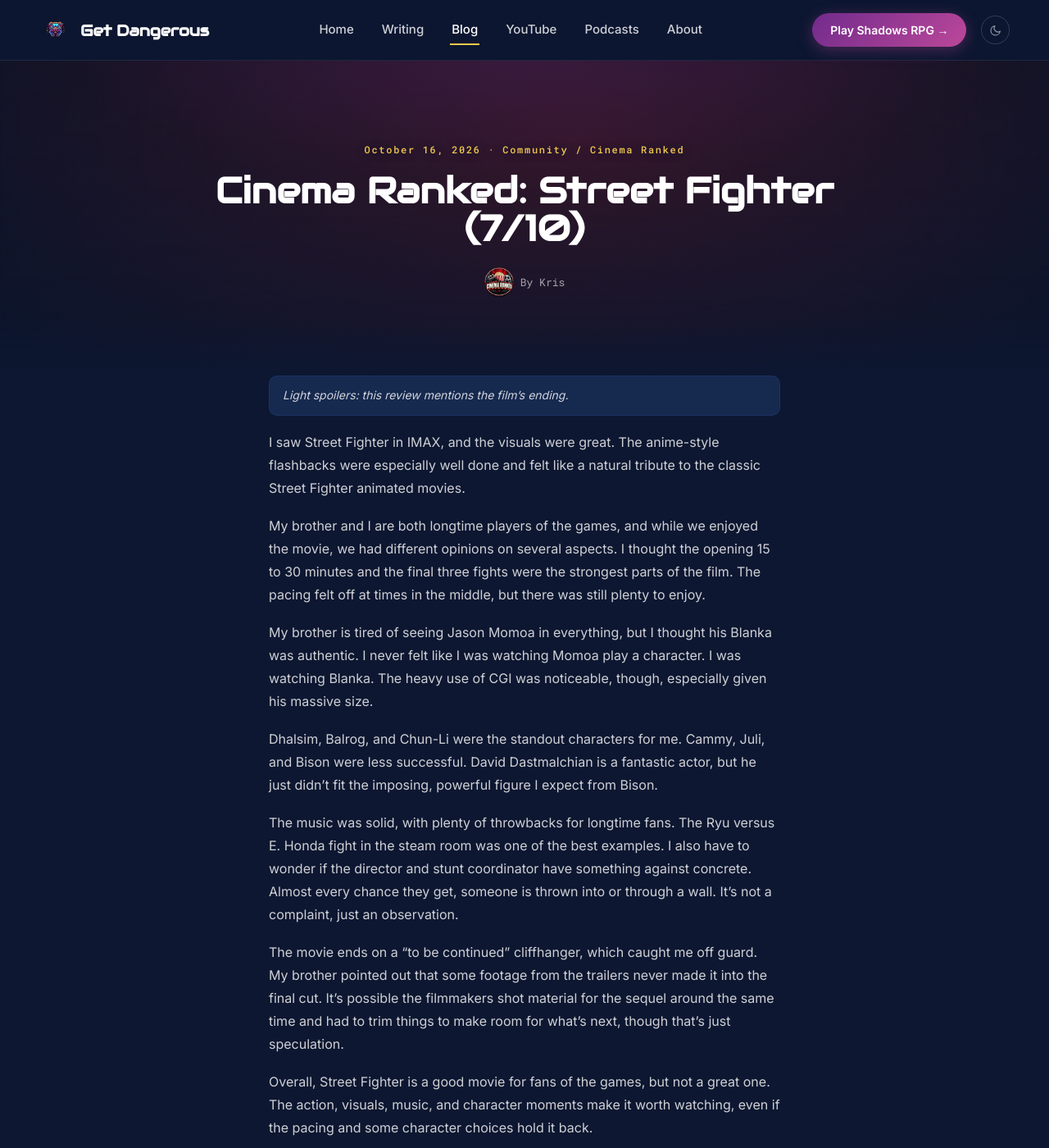
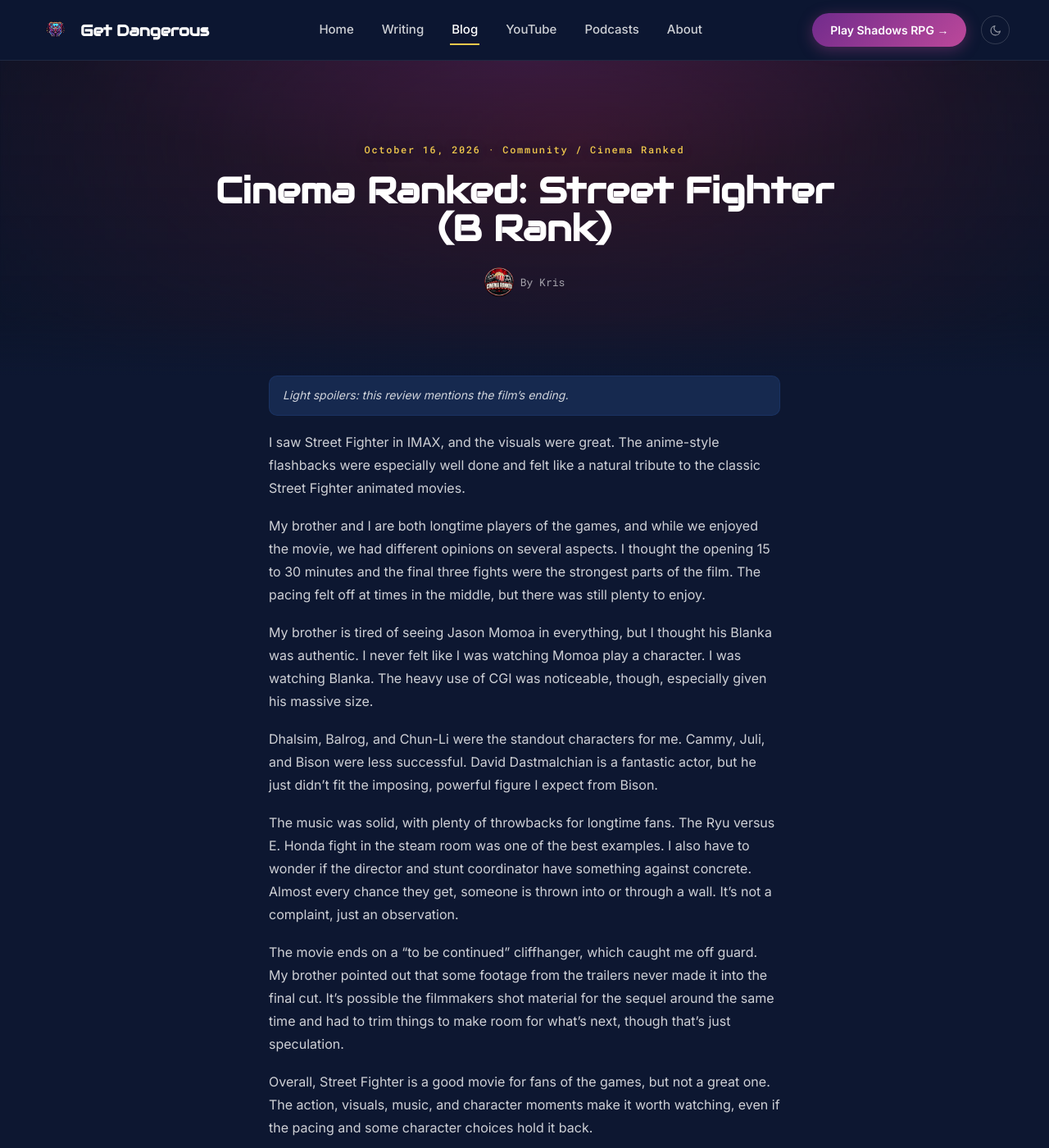
Before and after one commit to kazamuki/GetDangerousGames-Site, a Jekyll site: the page built from _posts/2026-10-16-cinema-ranked-street-fighter.md, in a window 1280 px wide and 1400 px high. Shown: the whole window at 82% size. Built offline with Jekyll 4.4.1, drawn with Linux system fonts in a browser that asks for light colours; some of the changed text lies outside the part shown.

Commit message:
Cinema Ranked: switch Street Fighter review from 7/10 to B rank (#34)
Co-authored-by: Claude Sonnet 5.5 <noreply@anthropic.com>

```diff
--- a/_posts/2026-10-16-cinema-ranked-street-fighter.md
+++ b/_posts/2026-10-16-cinema-ranked-street-fighter.md
@@ -1,12 +1,12 @@
 ---
-title: "Cinema Ranked: Street Fighter (7/10)"
+title: "Cinema Ranked: Street Fighter (B Rank)"
 date: 2026-10-16
 tags: [Community, Cinema Ranked]
 author: Kris
 image: /assets/images/blog/cinema-ranked-card.jpg
 header_image: /assets/images/blog/cinema-ranked-header.jpg
-excerpt: "Kris saw Street Fighter in IMAX with his brother, a fellow lifelong player. Great visuals, a real Blanka, a few misses, and a 7/10 verdict."
-description: "Kris reviews the new Street Fighter movie after seeing it in IMAX: great anime flashbacks, a convincing Blanka, uneven pacing. Final score 7/10."
+excerpt: "Kris saw Street Fighter in IMAX with his brother, a fellow lifelong player. Great visuals, a real Blanka, a few misses, and a B-rank verdict."
+description: "Kris reviews the new Street Fighter movie after seeing it in IMAX: great anime flashbacks, a convincing Blanka, uneven pacing. Final rank: B."
 ---
 
 *Light spoilers: this review mentions the film's ending.*
@@ -26,7 +26,7 @@ The movie ends on a "to be continued" cliffhanger, which caught me off guard. My
 
 Overall, Street Fighter is a good movie for fans of the games, but not a great one. The action, visuals, music, and character moments make it worth watching, even if the pacing and some character choices hold it back.
 
-**Final Score: 7/10**
+**Final Rank: B**
 
 *Cinema Ranked is a community series. These are Kris's own opinions, not Get Dangerous Games' or the Shadows RPG crew's.*
 {: .post-note}
```
